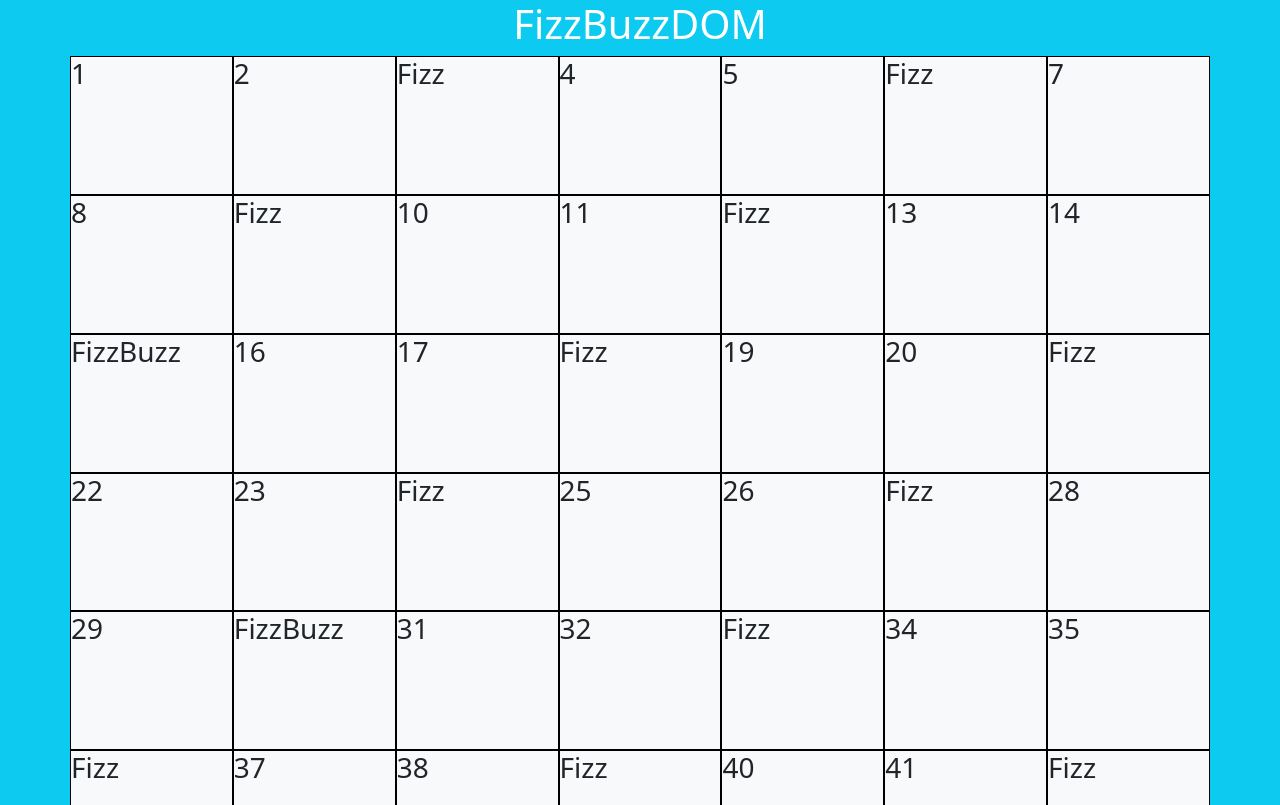
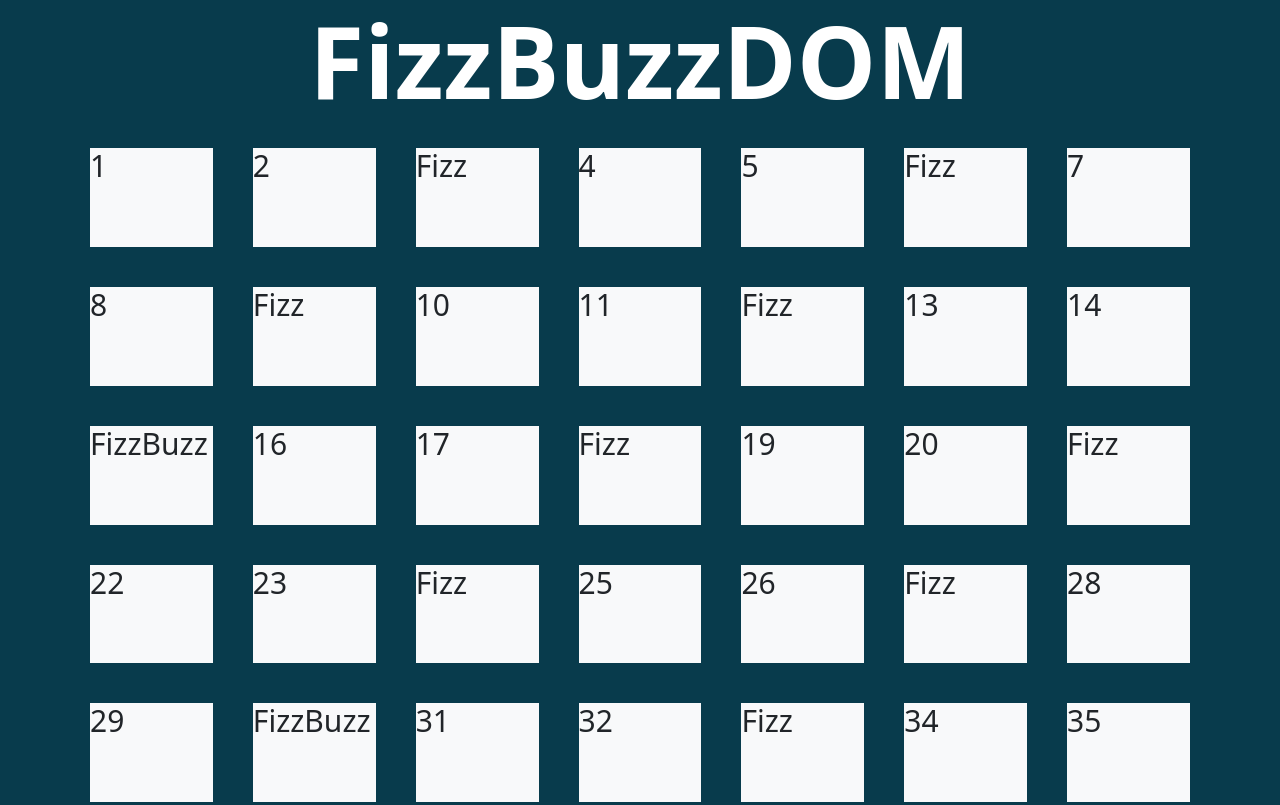
Before and after one commit to andre-cyb/js-fizzbuzzdom, a plain HTML site: page index.html in a window 1280 px wide. Shown: the top 805 px of the page. Drawn offline with nearby package versions, Linux system fonts and the light colour scheme.

Commit message:
style update

```diff
--- a/CSS/style.css
+++ b/CSS/style.css
@@ -1,6 +1,19 @@
 .my_border{
-    border: 1px solid black;
+    border: 20px solid #083b4c;
 }
 .col-7{
     width: calc((100% / 7) * 1);
 }
+
+
+.primary{
+    background-color: #083b4c;
+
+}
+h1{
+    font-size: 100px;
+    font-weight: 700;
+}
+h3{
+    font-size: 30px;
+}
--- a/JS/script.js
+++ b/JS/script.js
@@ -1,5 +1,9 @@
 const row = document.createElement("div");
 
+/* let divThreeStyle = document.querySelector(".row > div");
+divThreeStyle.style.display("bg-danger");
+*/
+/* h3.style.display("font-size"); */
 for (let i = 1; i <= 100; i++) {
 
     let box = document.querySelector(".box");
@@ -7,8 +11,7 @@ for (let i = 1; i <= 100; i++) {
     const h3 = document.createElement("h3");
 
     h3.textContent = i;
-
-    col.classList.add("col-7", "ratio", "ratio-1x1", "bg-light", "my_border");
+    col.classList.add("col-7", "ratio", "ratio-1x1", "bg-light", "my_border", /* "d-flex", "justify-content-center", "align-items-middle" */);
     row.classList.add("row");
 
     col.append(h3);
@@ -19,8 +22,8 @@ for (let i = 1; i <= 100; i++) {
 
     if (i % 3 === 0) {
         h3.textContent = ("Fizz");
-
-    }
+/*         col.style.display("bg-danger");
+ */    }
     if (i % 5 === 0) {
 
     }
--- a/index.html
+++ b/index.html
@@ -11,7 +11,7 @@
     <title>Document</title>
 </head>
 
-<body class="bg-info">
+<body class="primary">
     <div class="container-fluid" style="height: 100vh;">
         <header>
             <div class="container d-flex justify-content-center">
```
